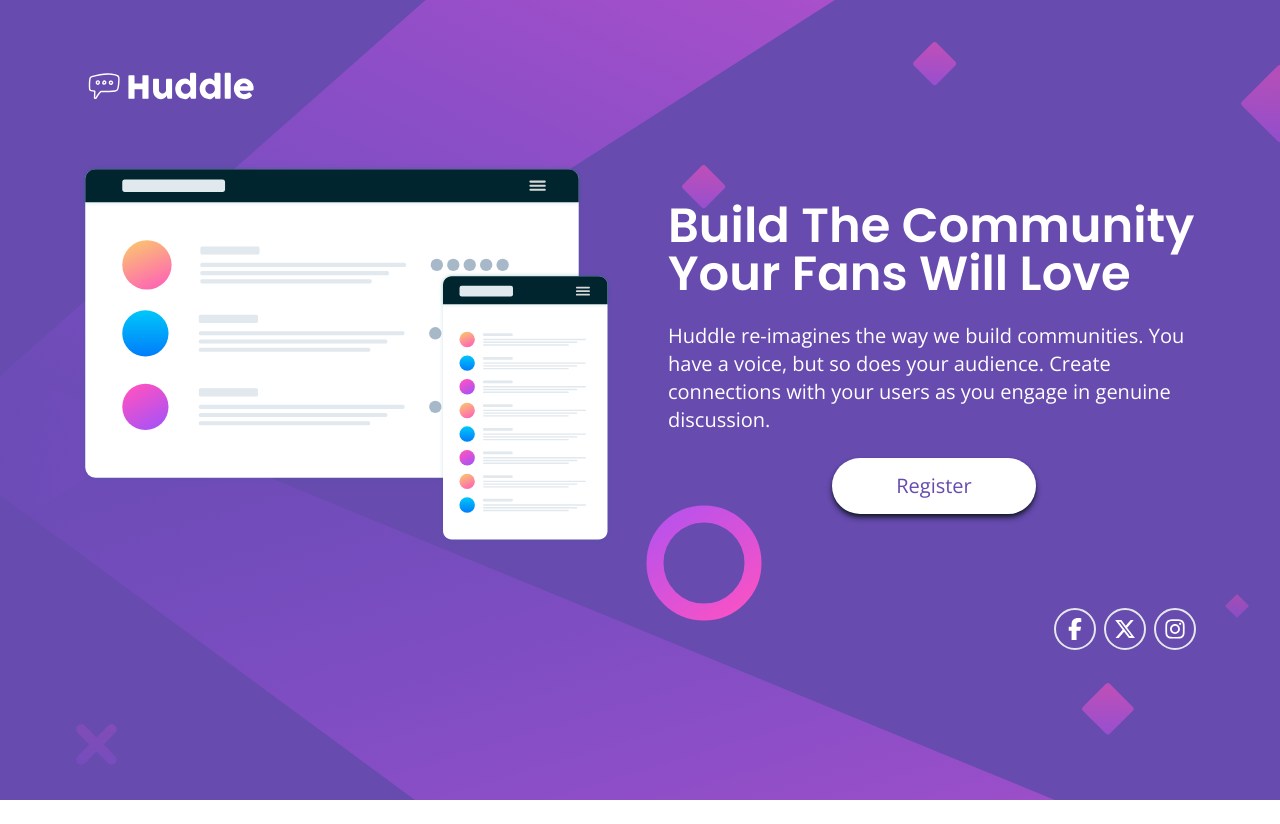
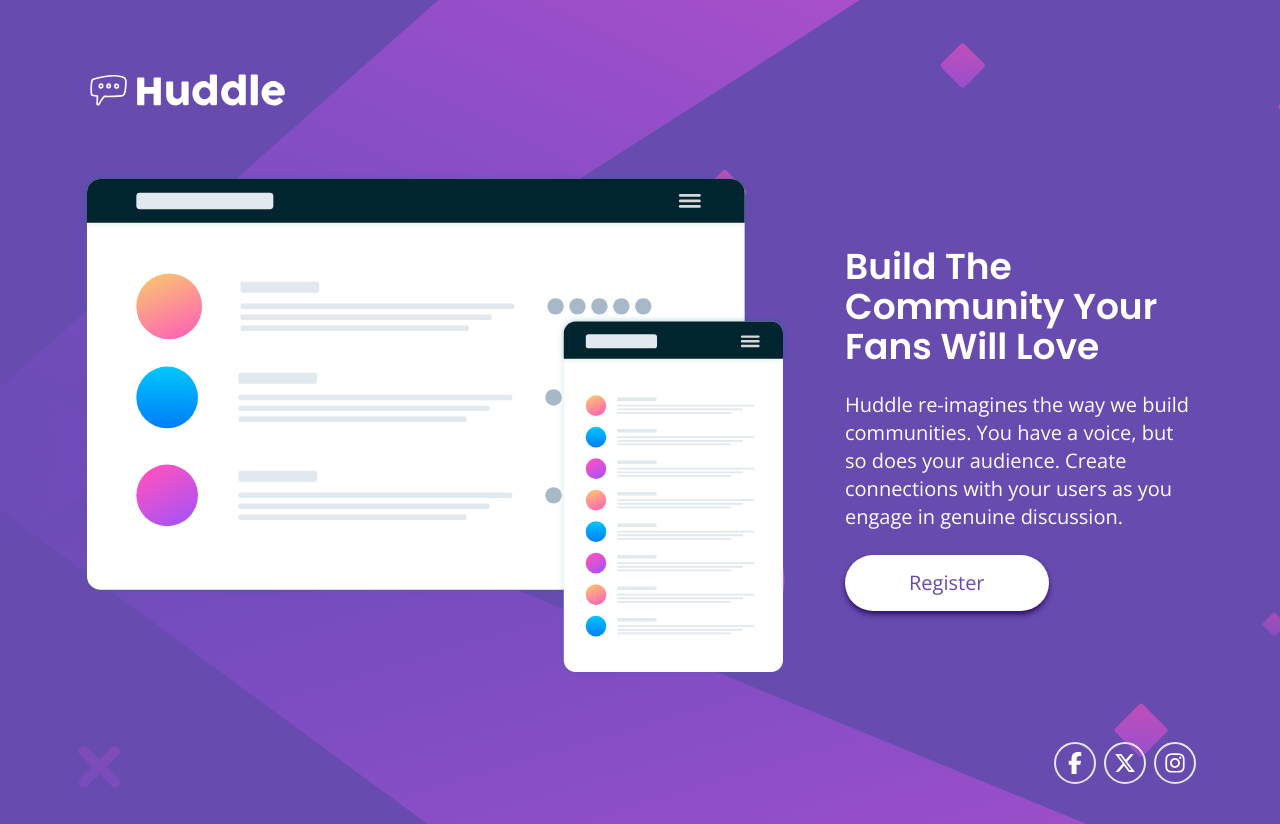
Before and after one commit to md-abid-hussain/huddle-landing-page, a React (Vite) app: page / in a window 1280 px wide. Before the commit the page ends 800 px from the top, so only its background shows below. Built offline with nearby package versions, Linux system fonts and the light colour scheme.

Commit message:
fixed style for image and footer

```diff
--- a/src/App.jsx
+++ b/src/App.jsx
@@ -10,16 +10,16 @@ function App() {
     "border-[2px] p-[0.5rem] rounded-full h-4 w-4 hover:text-custom_magenta hover:border-custom_magenta hover:cursor-pointer sm:w-[22px] sm:h-[22px] mx-1";
 
   return (
-    <section className="bg-custom_violet bg-bg-mobile min-h-screen bg-cover md:bg-bg-desktop text-white p-[44px] lg:px-20 lg:pt-16">
-      <header className=" mb-14">
-        <img src={Logo} alt="logo" className="h-8 sm:h-[44px]" />
-      </header>
+    <section className="bg-custom_violet bg-bg-mobile min-h-screen bg-cover md:bg-bg-desktop text-white px-11 pt-11 pb-9 lg:px-20 lg:pt-16">
+      <section className=" mb-14">
+        <img src={Logo} alt="logo" className="h-8 md:h-[52px]" />
+      </section>
       <div className="lg:flex lg:items-center gap-14">
-        <figure className=" mb-16 lg:flex-1">
+        <figure className=" mb-16 lg:m-w-[720px]">
           <img src={Mockup} alt="mockup illustration" />
         </figure>
         <div className="lg:flex-1">
-          <h1 className=" font-[600] text-[24px] text-center mb-6 sm:text-5xl lg:text-left">
+          <h1 className=" font-[600] text-[24px] text-center mb-6 sm:text-4xl lg:text-left">
             Build The Community Your Fans Will Love
           </h1>
 
@@ -29,12 +29,12 @@ function App() {
             engage in genuine discussion.
           </p>
 
-          <button className=" block mx-auto bg-white py-[14px] px-16 text-custom_violet text-sm rounded-full mb-14 hover:bg-custom_magenta hover:text-white hover:cursor-pointer shadow-md shadow-gray-900 sm:text-xl">
+          <button className=" block mx-auto bg-white py-[14px] px-16 text-custom_violet text-sm rounded-full mb-14 hover:bg-custom_magenta hover:text-white hover:cursor-pointer shadow-md shadow-violet-950 sm:text-xl lg:ml-0">
             Register
           </button>
         </div>
       </div>
-      <figure className="mb-1">
+      <figure>
         <div className="text-center lg:text-right">
           <FontAwesomeIcon icon={faFacebookF} className={socialButtonStyle} />
           <FontAwesomeIcon icon={faXTwitter} className={socialButtonStyle} />
```
